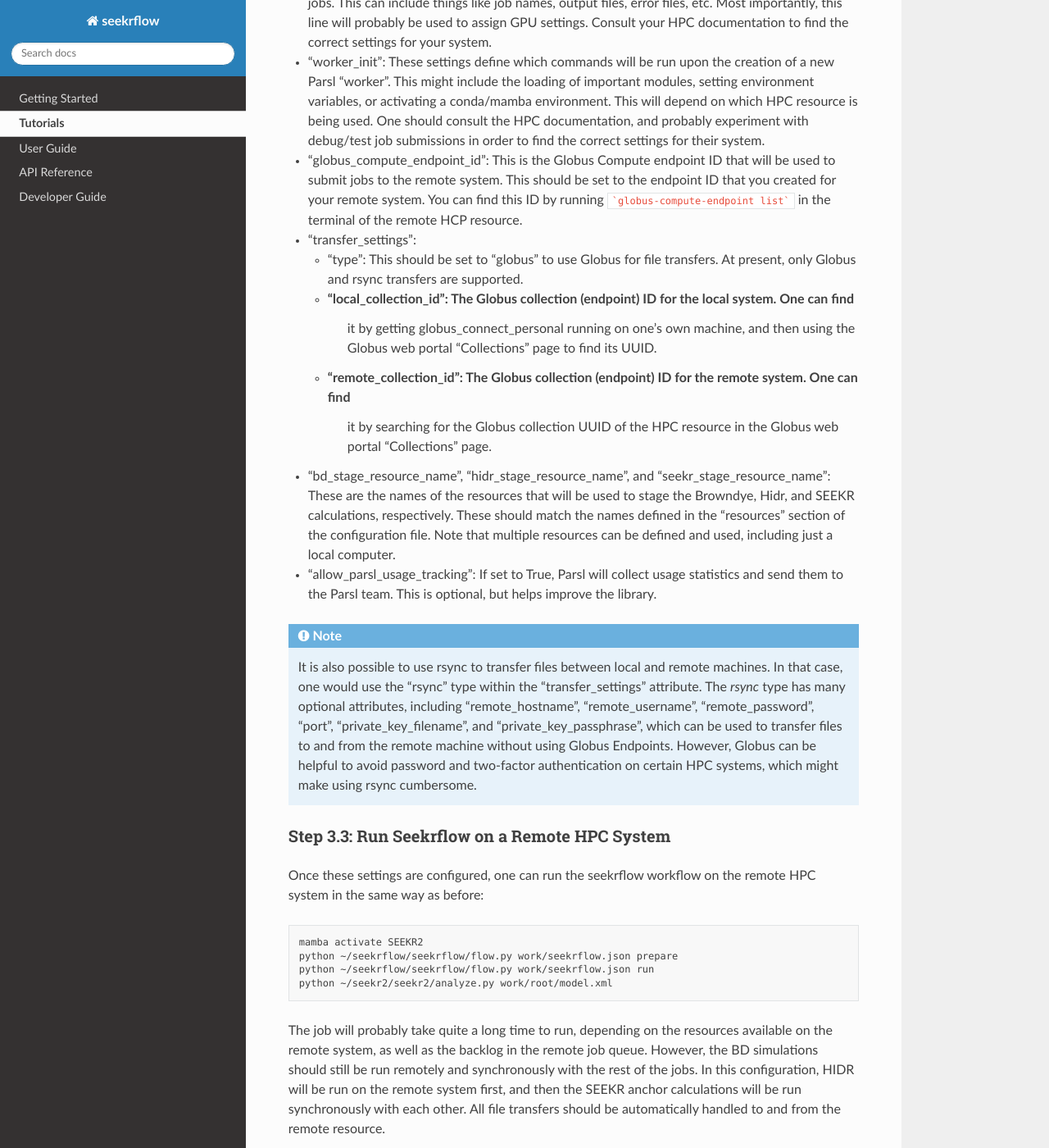
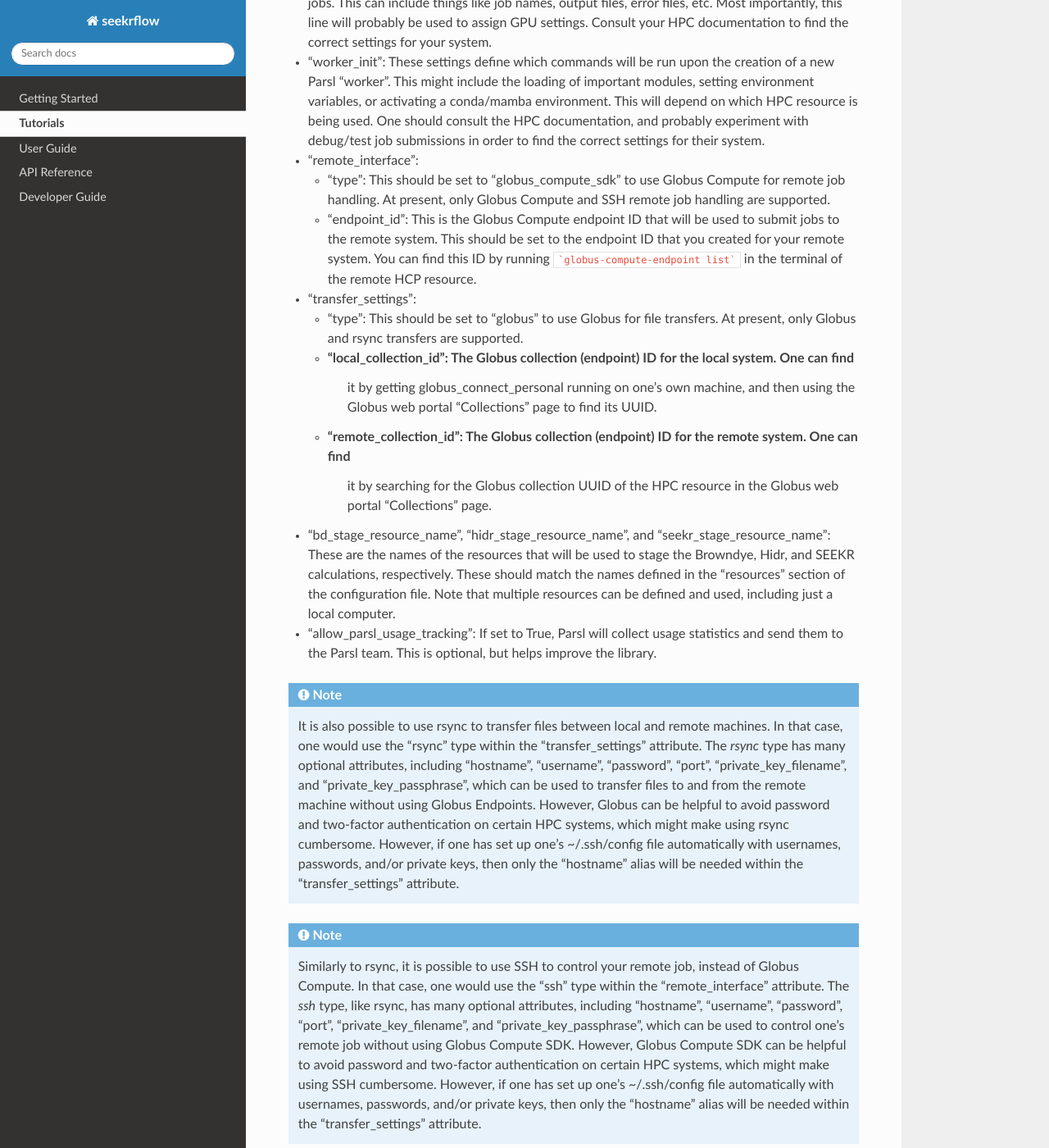
Before and after one commit to seekrcentral/seekrflow, a Sphinx documentation site: the page built from docs/tutorials.rst, in a window 1280 px wide and 1400 px high, scrolled down 6277 px. Shown: the whole window at 82% size. Built offline with Sphinx 7.4.7 and the Read the Docs theme 3.1.0, drawn with Linux system fonts in a browser that asks for light colours; some of the changed text lies outside the part shown.

Commit message:
Updated example JSON inputs and tutorials to reflect better examples of remote file transfers and job handling, including RSYNC and SSH explanations in the tutorial.

````diff
--- a/docs/tutorials.rst
+++ b/docs/tutorials.rst
@@ -213,10 +213,10 @@ in :doc:`getting_started`.
 
 Step 3.2: Prepare the Configuration JSON Files
 ~~~~~~~~~~~~~~~~~~~~~~~~~~~~~~~~~~~~~~~~~~~~~~
-A couple of example configuration files are provided in the directory, named ```seekrflow_delta.json```
-and ``seekrflow_anvil.json``. If one opens these files, one will see a large section filled out
-titled *run_settings*. This section contains *Parsl* and *Globus* settings, which are used to
-transfer files to and from the remote system, as well as to submit jobs to the remote system. One
+An example configuration file is provided in the directory, named ```seekrflow_remote.json``` .
+If one opens this file, one will see a large section filled out
+titled *run_settings*. This section contains settings, which are used to
+transfer files to and from the remote system, as well as to submit jobs to the remote system, either 'delta' or 'anvil'. One
 will need to configure these settings to their own system - they will be different for everyone, and
 it's impossible for me to anticipate the changes you will make, so you will need to be proactive and
 resourceful in order to get this tutorial completed. Yet, if you can complete this tutorial, you
@@ -284,10 +284,14 @@ one will likely need to modify in order to complete this tutorial.
   should consult the HPC documentation, and probably experiment with debug/test job submissions in order
   to find the correct settings for their system.
 
-- "globus_compute_endpoint_id": This is the Globus Compute endpoint ID that will be used to submit jobs
-  to the remote system. This should be set to the endpoint ID that you created for your remote system.
-  You can find this ID by running ```globus-compute-endpoint list``` in the terminal of the remote HCP
-  resource.
+- "remote_interface":
+
+  - "type": This should be set to "globus_compute_sdk" to use Globus Compute for remote job handling.
+    At present, only Globus Compute and SSH remote job handling are supported.
+  - "endpoint_id": This is the Globus Compute endpoint ID that will be used to submit jobs
+    to the remote system. This should be set to the endpoint ID that you created for your remote system.
+    You can find this ID by running ```globus-compute-endpoint list``` in the terminal of the remote HCP
+    resource.
 
 - "transfer_settings":
 
@@ -313,11 +317,25 @@ one will likely need to modify in order to complete this tutorial.
 
     It is also possible to use rsync to transfer files between local and remote machines. In that
     case, one would use the "rsync" type within the "transfer_settings" attribute. The *rsync* type
-    has many optional attributes, including "remote_hostname", "remote_username", "remote_password",
+    has many optional attributes, including "hostname", "username", "password",
     "port", "private_key_filename", and "private_key_passphrase", which can be used to transfer
     files to and from the remote machine without using Globus Endpoints. However, Globus can be
     helpful to avoid password and two-factor authentication on certain HPC systems, which might
-    make using rsync cumbersome.
+    make using rsync cumbersome. However, if one has set up one's ~/.ssh/config file automatically
+    with usernames, passwords, and/or private keys, then only the "hostname" alias will be needed
+    within the "transfer_settings" attribute.
+
+.. note::
+
+    Similarly to rsync, it is possible to use SSH to control your remote job, instead of Globus Compute.
+    In that case, one would use the "ssh" type within the "remote_interface" attribute. The *ssh* type,
+    like rsync, has many optional attributes, including "hostname", "username", "password",
+    "port", "private_key_filename", and "private_key_passphrase", which can be used to control one's
+    remote job without using Globus Compute SDK. However, Globus Compute SDK can be
+    helpful to avoid password and two-factor authentication on certain HPC systems, which might
+    make using SSH cumbersome. However, if one has set up one's ~/.ssh/config file automatically
+    with usernames, passwords, and/or private keys, then only the "hostname" alias will be needed
+    within the "transfer_settings" attribute.
 
 Step 3.3: Run Seekrflow on a Remote HPC System
 ~~~~~~~~~~~~~~~~~~~~~~~~~~~~~~~~~~~~~~~~~~~~~~
````
Also changed, not shown: 4 other files.
